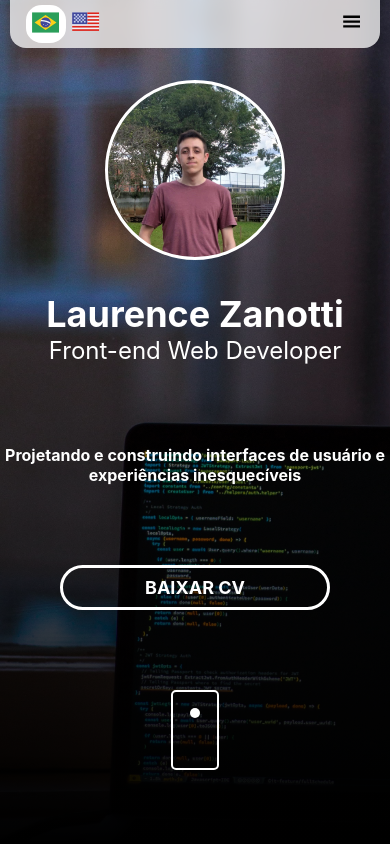
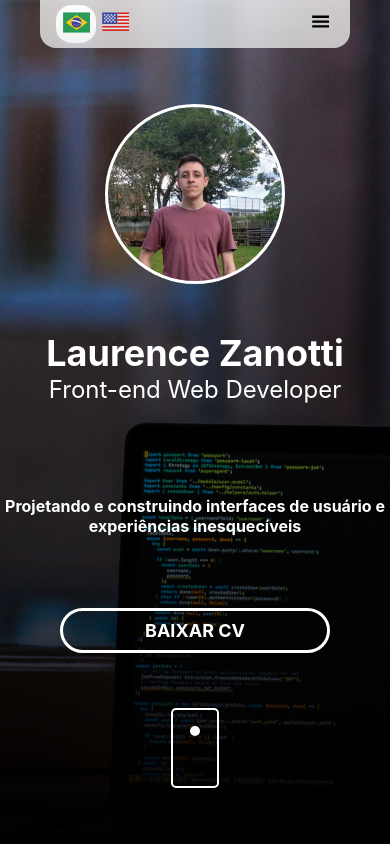
Before and after one commit to LaurenceZanotti/personal-website, a Next.js app: page / in a window 390 px wide. Shown: the top 844 px of the page. Built offline with nearby package versions, Linux system fonts and the light colour scheme.

Commit message:
Changed Header section display to flex for better use of space and responsivity

```diff
--- a/components/Header/Header.jsx
+++ b/components/Header/Header.jsx
@@ -5,11 +5,13 @@ export default function Header() {
 
   return (
     <header className={styles.container_header}>
+      <Navbar />
       <div className={styles.gradient_bg}>
-          <Navbar />
         <div className={styles.profile_picture}></div>
+        <div>
           <h1 className={styles.name}>Laurence Zanotti</h1>
           <h2 className={styles.title}>Front-end Web Developer</h2>
+        </div>
         <p className={styles.description}>Projetando e construindo interfaces de usuário e experiências inesquecíveis</p>
         <a href="/cv.pdf" download>
           <div className={styles.baixar_btn}>BAIXAR CV</div>
--- a/components/Header/Header.module.css
+++ b/components/Header/Header.module.css
@@ -5,9 +5,16 @@
     height: 100vh;
     text-align: center;
     padding: 0 2em;
+
 }
 
 .gradient_bg {
+    display: flex;
+    flex-direction: column;
+    align-items: center;
+    justify-content: space-evenly;
+    box-sizing: border-box;
+    flex-wrap: wrap;
     position: absolute;
     top: 0;
     left: 0;
@@ -23,7 +30,8 @@
     height: 180px;
     border: 3px solid #FFF;
     border-radius: 50%;
-    margin: 2em auto;
+    margin-top: 3em;
+    margin-bottom: -2em;
 }
 
 .name {
@@ -39,14 +47,12 @@
 
 .description {
     font-weight: bold;
-    margin: 5em 0;
 }
 
 .baixar_btn {
     border: 3px solid #fff;
     border-radius: 15em;
     width: 15em;
-    margin: auto;
     font-weight: bold;
     font-size: large;
     padding: .5em;
@@ -64,7 +70,6 @@
     border-radius: 5px;
     width: 3em;
     height: 5em;
-    margin: 5em auto
 }
 
 .ball {
--- a/components/Navbar/Navbar.jsx
+++ b/components/Navbar/Navbar.jsx
@@ -7,7 +7,7 @@ export default function Navbar() {
 
   return (
     <nav className={styles.container_navbar}>
-        <div class={styles.language_selector} id="language_selector">
+        <div className={styles.language_selector} id="language_selector">
           <div className={styles.active_language}><img src={brazil} alt="" /></div>
           <div><img src={usa} alt="" /></div>
         </div>
```
Lines whose indentation alone changed are shown as unchanged.
